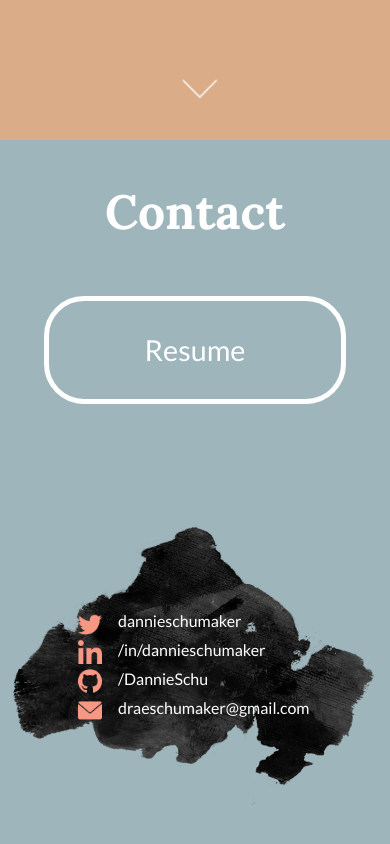
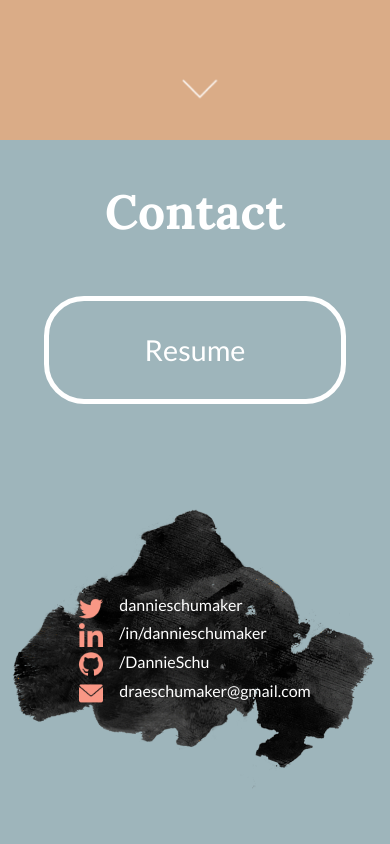
Before and after one commit to DannieSchu/portfolio, a React app: page / in a window 390 px wide. Shown: the part 2392-3236 px from the top of the page. Built offline with nearby package versions, Linux system fonts and the light colour scheme.

Commit message:
improve responsiveness of Contact component

```diff
--- a/src/components/Contact/Contact.css
+++ b/src/components/Contact/Contact.css
@@ -10,6 +10,7 @@
     top: 12%;
     right: 8%;
     margin: 2rem;
+    z-index: 1;
 
     a {
       padding: 2rem 6rem;
@@ -18,12 +19,14 @@
       font-size: 1.8rem;
       text-align: center;
       text-decoration: none;
+      transition: color .1s ease-out, border .1s ease-out;
 
       &:hover {
         color: var(--charcoal);
         border: 5px solid var(--charcoal);
       }
     }
+
     @media only screen and (max-width: 768px) {
     text-align: center;
     right: 0;
@@ -33,29 +36,27 @@
 
   .contactInfo {
     position: relative;
-    top: 25%;
+    top: 23%;
+    display: flex;
+    flex-direction: column;
+    align-items: center;
+    justify-content:center;
 
     img.inkBlot {
       height: 100%;
       width: 100%;
     }
 
-    display: flex;
-    flex-direction: column;
-    align-items: center;
-    justify-content:center;
-
     .contactContainer {
       position: absolute;
-      width: 60%;
-      z-index: 1;
+      max-width: 20rem;
     }
 
     @media only screen and (min-width: 768px) {
       left: 14%;
-      top: -10%;
+      top: 0;
       width: 60%;
-      min-width: 35rem;
+      min-width: 45rem;
     }
   }
 }
--- a/src/components/Contact/ContactMethod.css
+++ b/src/components/Contact/ContactMethod.css
@@ -8,9 +8,11 @@
     width: 2.5rem;
     height: 2.5rem;
     margin-right: 2rem;
-    transition: all .2s ease-in-out;
+    transition: transform .2s ease-in-out;
+  }
 
-    &:hover {
+  &:hover {
+    img, p {
       transform: scale(1.1);
     }
   }
@@ -19,9 +21,10 @@
     font-size: 1.6rem;
     position: relative;
     bottom: 1rem;
+    transition: color .1s ease-out;
 
     &:hover {
-      color: var(--gold)
+      color: var(--gold);
     }
   }
 
```
